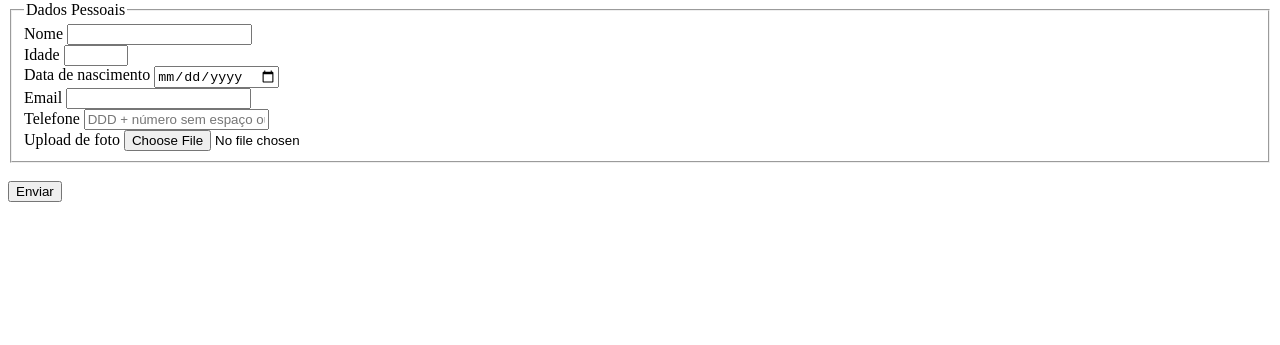
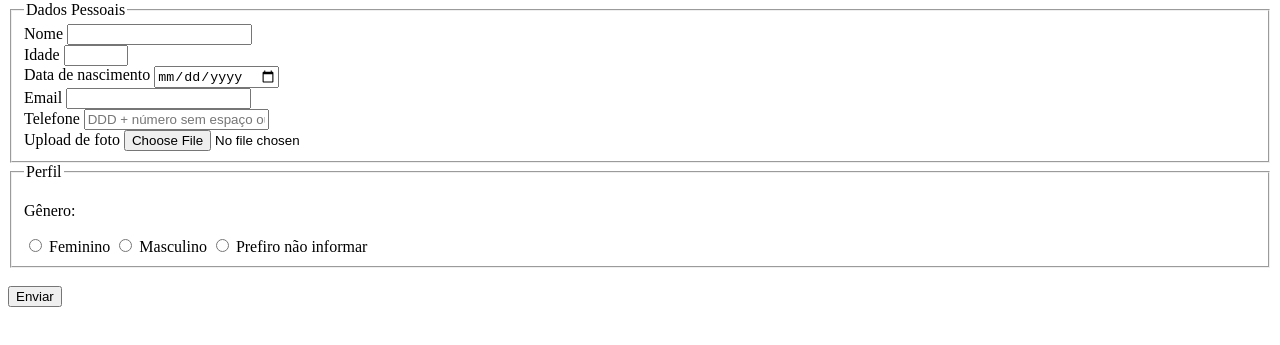
Before and after one commit to desouza98/pesquisa-culturama, a plain HTML site: page index.html in a window 1280 px wide. Shown: the part 79-424 px from the top of the page. Drawn offline with Linux system fonts and the light colour scheme.

Commit message:
Adiciona Genero

```diff
--- a/index.html
+++ b/index.html
@@ -32,6 +32,19 @@
                 <label for="userImage">Upload de foto</label>
                 <input type="file" name="userImage" accept="image/*" name="userImage">
             </fieldset>
+
+            <!-- PERFIL -->
+            <fieldset>
+                <legend>Perfil</legend>
+                <p>Gênero:</p>
+                <input type="radio" name="userGender" value="Feminino">
+                <label for="userGender">Feminino</label>
+                <input type="radio" name="userGender" value="Masculino">
+                <label for="userGender">Masculino</label>
+                <input type="radio" name="userGender" value="notInformed">
+                <label for="userGender">Prefiro não informar</label>
+            </fieldset>
+
             <br>
             <button type="submit">Enviar</button>
         </form>
```
